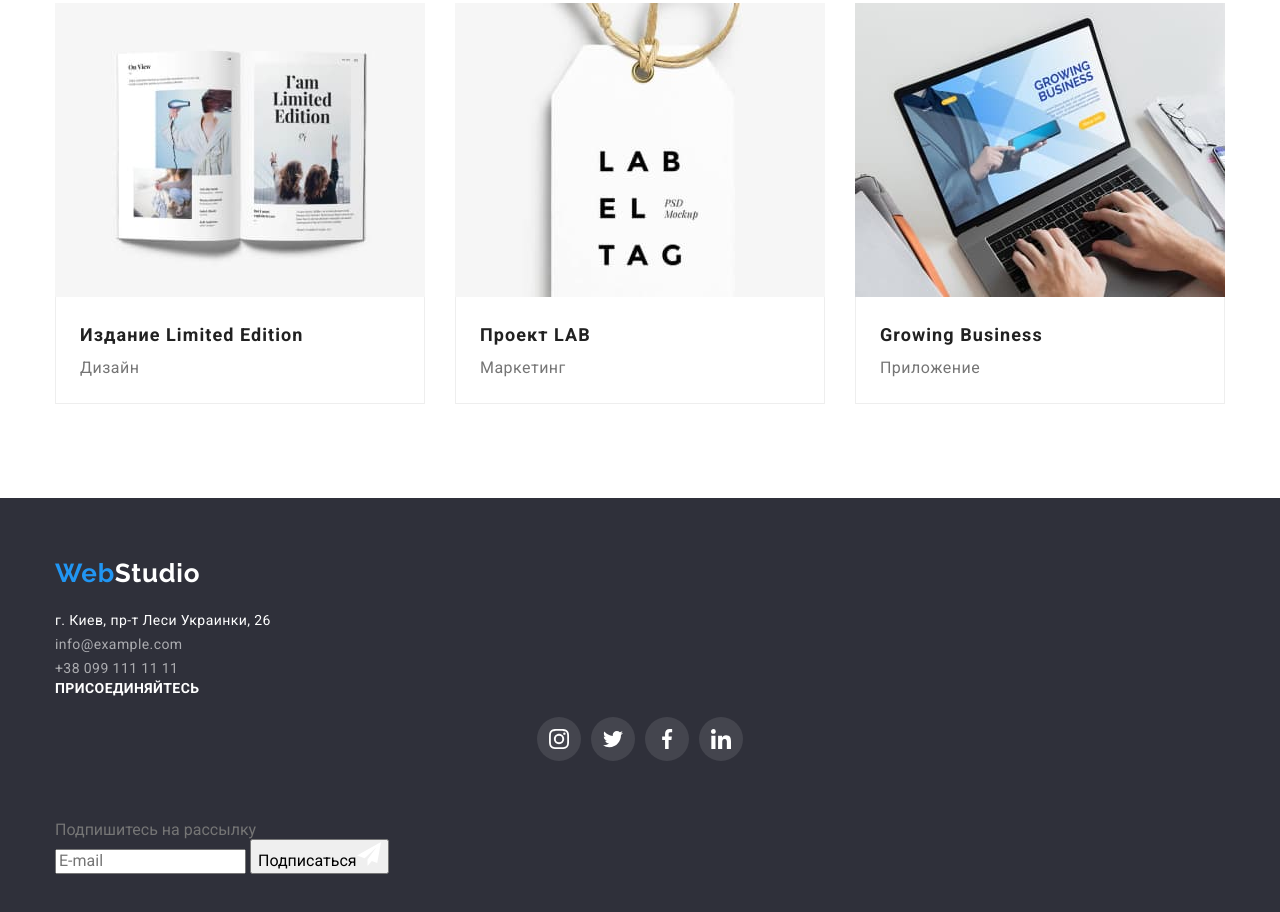
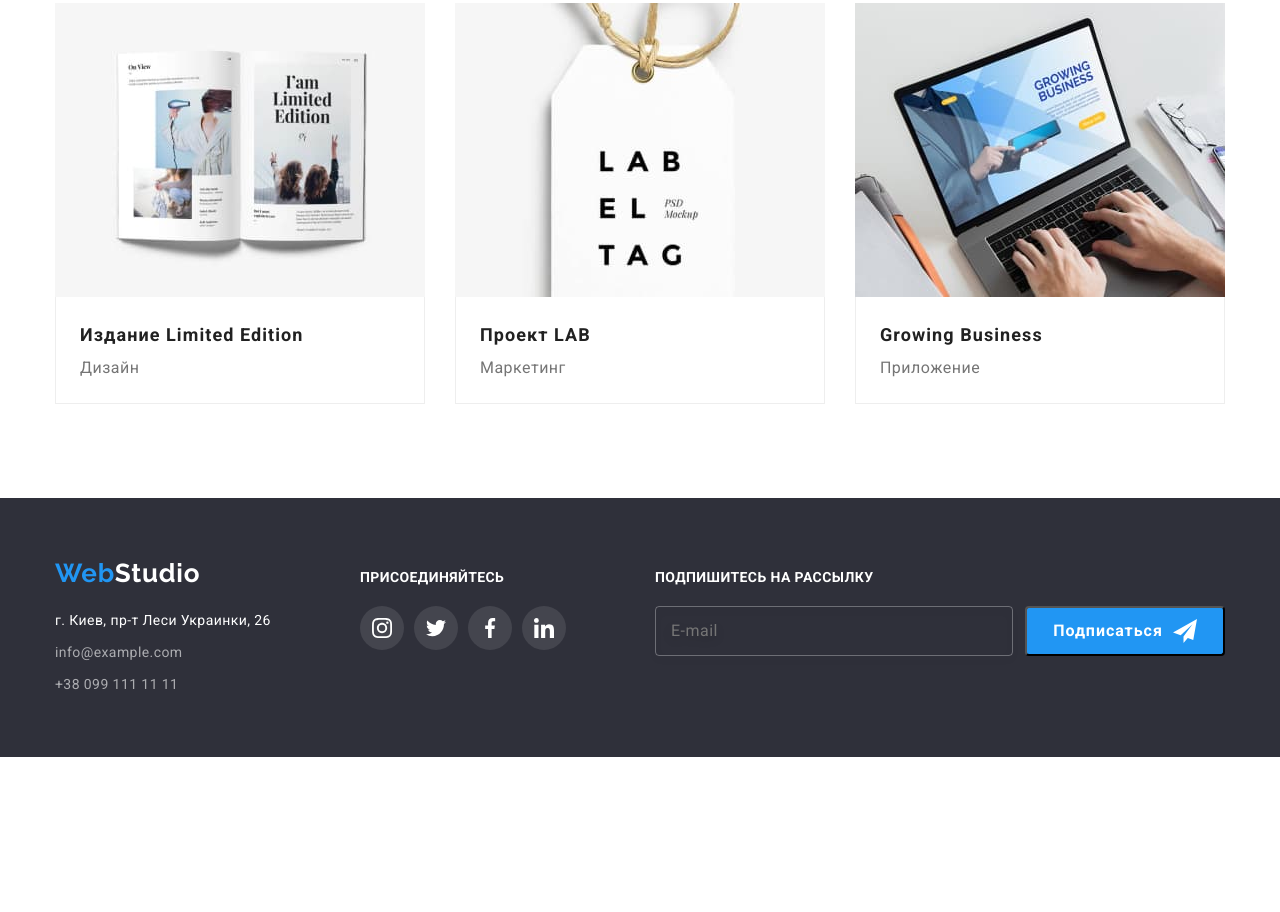
Before and after one commit to Andrii84P/goit-markup-hw-08, a plain HTML site: page portfolio.html in a window 1280 px wide. Shown: the part 1132-2044 px from the top of the page. After the commit the page ends 1889 px from the top, so only its background shows below. Drawn offline with nearby package versions, Linux system fonts and the light colour scheme.

Commit message:
Footer выполнен, согласно требований 8 д.з.

```diff
--- a/portfolio.html
+++ b/portfolio.html
@@ -234,7 +234,7 @@
         <div class="footer__content">
             <div class="footer-adress">
                 <a class="logo footer__logo" href="">Web<span class="logo-white">Studio</span></a>
-                    <address>
+                <address class="footer-contacts">
                     <ul class="contact-info-list">
                         <li class="contact-info-list__item">
                             <a class="contact-info-list__link contact-info-list__link--adress"
@@ -252,7 +252,9 @@
                     </ul>
                 </address>
             </div>
-                <!-- Футер Присоединяйтесь! -->
+
+            <!-- Футер / Присоединяйтесь! -->
+
             <div class="join footer__join">
                 <h3 class="join__title">присоединяйтесь</h3>
                 <ul class="join-socials-list">
@@ -286,8 +288,10 @@
                     </li>
                 </ul>
             </div>
-                <!-- Футер Форма -->
-                <div class="subscription-form footer__subscription-form ">
+
+            <!-- Футер / Форма -->
+
+            <div class="subscription-form footer__subscription-form">
                 <p class="subscription-form__title">Подпишитесь на рассылку</p>
                 <form class="subscription">
                     <label class="subscription__label" for="mail"></label>
--- a/sass/layout/_footer.scss
+++ b/sass/layout/_footer.scss
@@ -1,12 +1,10 @@
 .footer {
-  display: block;
   padding-top: 60px;
   padding-bottom: 60px;
   background-color: #2f303a;
 }
 
 .footer__logo {
-  display: block;
   margin-bottom: 20px;
 }
 
@@ -15,7 +13,7 @@
 }
 
 .footer-contacts {
-  margin-bottom: 60px;
+  display: inline-block;
 }
 
 .contact-info-list__link {
@@ -30,6 +28,7 @@ color: #FFFFFF;
   &:focus {
   color: var(--accent-coolor);
   }
+}
 
 .contact-info-list__link--adress {
   color: #ffffff;
@@ -38,16 +37,9 @@ color: #FFFFFF;
 
 .contact-info-list__link--mailto,
 .contact-info-list__link--tel {
-  margin-top: 9px;
+  margin-top: 8px;
   color: rgba(255, 255, 255, 0.6);
   transition: color 250ms cubic-bezier(0.4, 0, 0.2, 1);
-}
-
-// -- Join --
-
-.join {
-
-  margin-bottom: 60px;
 }
 
 .join__title {
@@ -61,7 +53,6 @@ color: #FFFFFF;
 
 .join-socials-list {
   display: flex;
-  justify-content: center;
 }
 
 .join-socials-list__item:not(:last-child) {
@@ -78,7 +69,6 @@ color: #FFFFFF;
   align-items: center;
   justify-content: center;
   transition: background-color 250ms cubic-bezier(0.4, 0, 0.2, 1);
-
   &:hover,
   &:focus {
   background-color: var(--accent-coolor);
@@ -89,104 +79,180 @@ color: #FFFFFF;
   fill: currentColor;
 }
 
+.subscription-form__title {
+  font-weight: bold;
+  font-size: 14px;
+  line-height: 1.14;
+  letter-spacing: 0.03em;
+  text-transform: uppercase;
+  color: #ffffff;
+  margin-bottom: 20px;
+}
+
+.subscription__input {
+  font-size: 16px;
+  line-height: 1.25;
+  letter-spacing: 0.03em;
+  width: 100%;
+  height: 50px;
+  padding: 15px;
+  margin: 0 auto;
+  color: rgba(255, 255, 255, 0.6);
+  background-color: transparent;
+  border: 1px solid rgba(255, 255, 255, 0.3);
+  filter: drop-shadow(0px 4px 4px rgba(0, 0, 0, 0.15));
+  border-radius: 4px;
+  outline: none;
+  transition: border-color 250ms cubic-bezier(0.4, 0, 0.2, 1);
+  &:focus {
+    border: 1px solid #2196f3;
+    transition: border-color 250ms cubic-bezier(0.4, 0, 0.2, 1);
+  }
+}
+
+.subscription__button {
+  display: flex;
+  justify-content: center;
+  margin-left: auto;
+  margin-right: auto;
+  font-weight: bold;
+  font-size: 16px;
+  line-height: 1.87;
+  min-width: 200px;
+  height: 50px;
+  border-radius: 4px;
+  align-items: center;
+  letter-spacing: 0.06em;
+  background-color: var(--accent-coolor);
+  color: var(--secondary-buttons-color-text);
+  transition: box-shadow 250ms cubic-bezier(0.4, 0, 0.2, 1);
+  &:hover,
+  &:focus {
+    box-shadow: 0px 4px 4px rgba(0, 0, 0, 0.15);
+    transition: box-shadow 250ms cubic-bezier(0.4, 0, 0.2, 1);
+  }
+}
+
+.subscription__icon {
+  display: block;
+  margin-left: 10px;
+  align-items: center;
+}
+
+// 768px - 1199px
+@media screen and (min-width: 768px) and (max-width:1199px) {
+  .footer__logo {
+    margin-left: 100px;
+  }
+
+  .footer {
+    position: relative;
+  }
+
+  .footer-adress {
+    display: inline-block;
+  }
+
+  .footer-contacts {
+    margin-left: 61px;
+  }
+
+  .contact-info-list__item {
+    display: flex;
+    justify-content: center;
+  }
+
+    .footer__join {
+    display: inline-block;
+    position: absolute;
+    top: 65px;
+    margin-left: 165px;
+    text-align: center;
+  }
+
+  .subscription {
+    width: 450px;
+    margin:0 auto;
+  }
+
+  .subscription-form__title {
+    text-align: center;
+  }
+
+}
+
+// 0-1999px
+@media screen and (max-width: 1199px) {
+  .footer-contacts {
+    margin-bottom: 60px;
+  }
+
+  .subscription__input {
+    margin-bottom: 20px;
+  }
+
+  .join-socials-list {
+    justify-content: center;
+  }
+
+}
 
 // 0-767px
 @media screen and (max-width: 767px) {
+  .footer {
+    display: block;
+  }
+
+  .footer__logo {
+    display: block;
+  }
+
   .footer__content {
     text-align: center;
   }
+
+  .join {
+    margin-bottom: 60px;
   }
 
-// .footer {
-//   text-align: left;
-//   background-color: #2f303a;
-//   padding-top: 60px;
-//   padding-bottom: 60px;
-// }
+}
 
-// .footer__content {
-//   display: flex;
-//   align-items: baseline;
-// }
+// 1200px +
+@media screen and (min-width: 1200px) {
+  .footer {
+    display: flex;
+    align-items: baseline;
+  }
 
-// .footer-adress {
-//   flex-grow: 1;
-// }
+  .footer-adress {
+    flex-grow: 1;
+  }
 
-// /*--Join--*/
+  .footer__content {
+    display: flex;
+    align-items: baseline;
+  }
 
-// .footer__join {
-//   margin-left: 70px;
-// }
+  .footer__join {
+    flex-grow: 1;
+    margin-left: 0px;
+    }
 
-// /* -- Подпишись на рассылку -- */
+  .subscription {
+    display: flex;
+    margin-bottom: 0;
+  }
 
-// .footer__subscription-form {
-//   display: block;
-//   margin-left: 93px;
-// }
+  .footer__subscription-form {
+    display: block;
+  }
 
-// .subscription {
-//   display: flex;
-//   align-items: center;
-// }
+  .subscription__input {
+    width: 358px;
+  }
 
-// .subscription-form__title {
-//   font-family: Roboto;
-//   font-style: normal;
-//   font-weight: bold;
-//   font-size: 14px;
-//   line-height: 1.14;
-//   letter-spacing: 0.03em;
-//   text-transform: uppercase;
-//   color: #ffffff;
-//   margin-bottom: 20px;
-// }
+  .subscription__button {
+    margin-left: 12px;
+  }
 
-// .subscription__input {
-//   min-width: 358px;
-//   height: 50px;
-//   padding: 15px;
-//   font-size: 16px;
-//   line-height: 1.25;
-//   letter-spacing: 0.03em;
-//   color: rgba(255, 255, 255, 0.6);
-//   background-color: transparent;
-//   border: 1px solid rgba(255, 255, 255, 0.3);
-//   filter: drop-shadow(0px 4px 4px rgba(0, 0, 0, 0.15));
-//   border-radius: 4px;
-//   outline: none;
-//   transition: border-color 250ms cubic-bezier(0.4, 0, 0.2, 1);
-//   &:focus {
-//     border: 1px solid #2196f3;
-//     transition: border-color 250ms cubic-bezier(0.4, 0, 0.2, 1);
-//   }
-// }
-
-// .subscription__button {
-//   display: flex;
-//   min-width: 200px;
-//   height: 50px;
-//   margin-left: 12px;
-//   padding: 10px 28px;
-//   border-radius: 4px;
-//   font-weight: bold;
-//   font-size: 16px;
-//   line-height: 1.87;
-//   align-items: center;
-//   text-align: center;
-//   justify-content: space-between;
-//   letter-spacing: 0.06em;
-//   background-color: var(--accent-coolor);
-//   color: var(--secondary-buttons-color-text);
-//   transition: box-shadow 250ms cubic-bezier(0.4, 0, 0.2, 1);
-//   &:hover,
-//   &:focus {
-//     box-shadow: 0px 4px 4px rgba(0, 0, 0, 0.15);
-//     transition: box-shadow 250ms cubic-bezier(0.4, 0, 0.2, 1);
-//   }
-// }
-
-// .subscription__icon {
-//   margin-left: 10px;
-// }
+}
```
Also changed, not shown: index.html (+1 -1 lines), css/main.css, css/main.min.css, 2 other files. Lines whose indentation alone changed are shown as unchanged.
